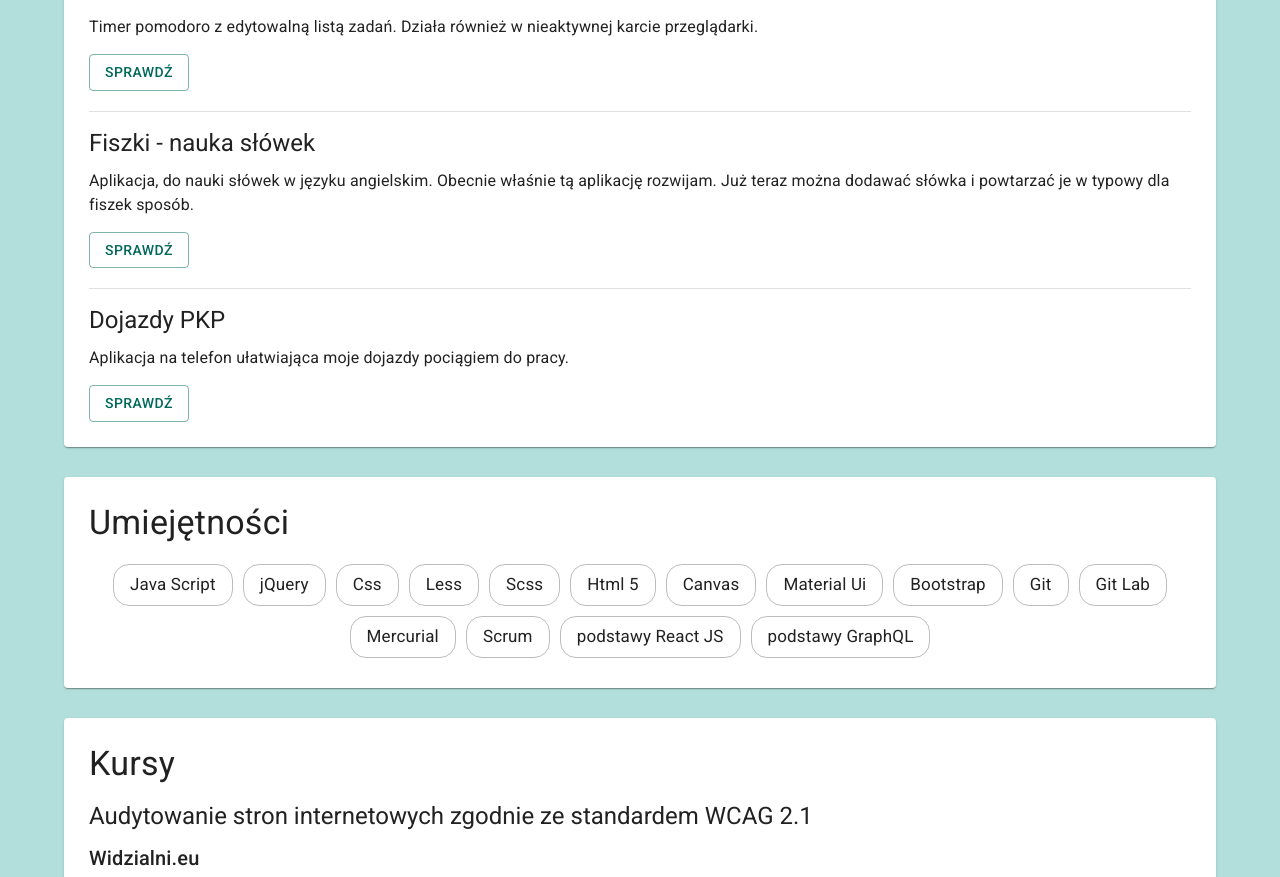
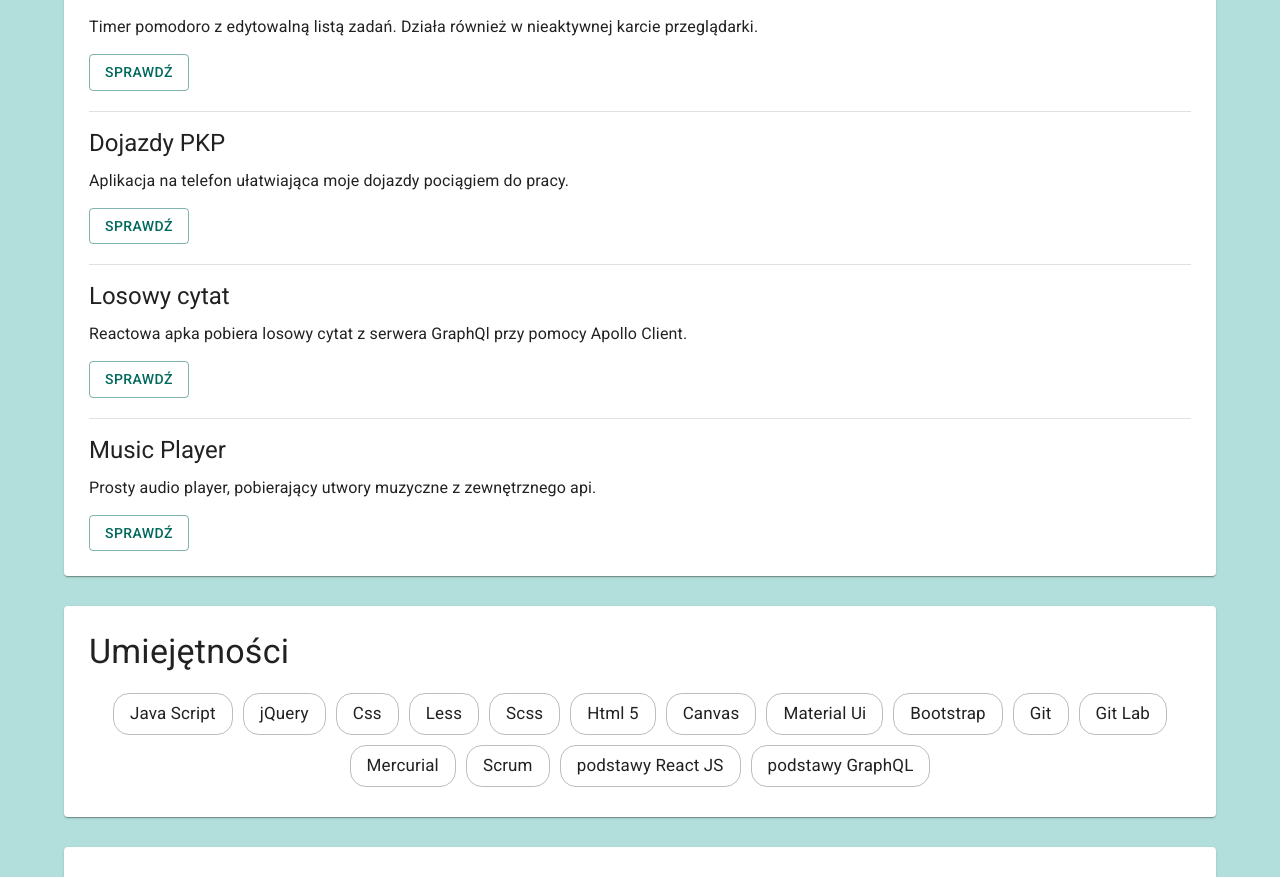
Before and after one commit to kubaadamczyklogin/kubaadamczyk, a React (Create React App) app: page / in a window 1280 px wide. Shown: the part 1202-2079 px from the top of the page. Built offline with nearby package versions, Linux system fonts and the light colour scheme.

Commit message:
chwilowe wywalenie fiszek

```diff
--- a/src/App.js
+++ b/src/App.js
@@ -266,6 +266,7 @@ export default function App() {
 
               <Divider />
 
+
               <Typography variant="h5" component="h3">
               Pomodoro
             </Typography>
@@ -279,22 +280,7 @@ export default function App() {
             >
               Sprawdź
             </Button>
-
             <Divider />
-
-              <Typography variant="h5" component="h3">
-                Fiszki - nauka słówek
-              </Typography>
-              <Typography component="p">
-                Aplikacja, do nauki słówek w języku angielskim.
-                Obecnie właśnie tą aplikację rozwijam. Już teraz można dodawać słówka i powtarzać je w typowy dla fiszek sposób.
-              </Typography>
-              <Button variant="outlined" href="https://fiszki-miszki.vercel.app/">
-                Sprawdź
-              </Button>
-
-              <Divider />
-
             <Typography variant="h5" component="h3">
               Dojazdy PKP
             </Typography>
@@ -302,6 +288,34 @@ export default function App() {
               Aplikacja na telefon ułatwiająca moje dojazdy pociągiem do pracy.
             </Typography>
             <Button variant="outlined" href="https://trains.vercel.app/">
+              Sprawdź
+            </Button>
+            <Divider />
+            <Typography variant="h5" component="h3">
+              Losowy cytat
+            </Typography>
+            <Typography component="p">
+              Reactowa apka pobiera losowy cytat z serwera GraphQl przy pomocy
+              Apollo Client.
+            </Typography>
+            <Button
+              variant="outlined"
+              href="https://inspirational-quotes-theta.vercel.app/"
+            >
+              Sprawdź
+            </Button>
+            <Divider />
+            <Typography variant="h5" component="h3">
+              Music Player
+            </Typography>
+            <Typography component="p">
+              Prosty audio player, pobierający utwory muzyczne z zewnętrznego
+              api.
+            </Typography>
+            <Button
+              variant="outlined"
+              href="https://music-player-nine-self.vercel.app/"
+            >
               Sprawdź
             </Button>
 
```
Lines whose indentation alone changed are shown as unchanged.
